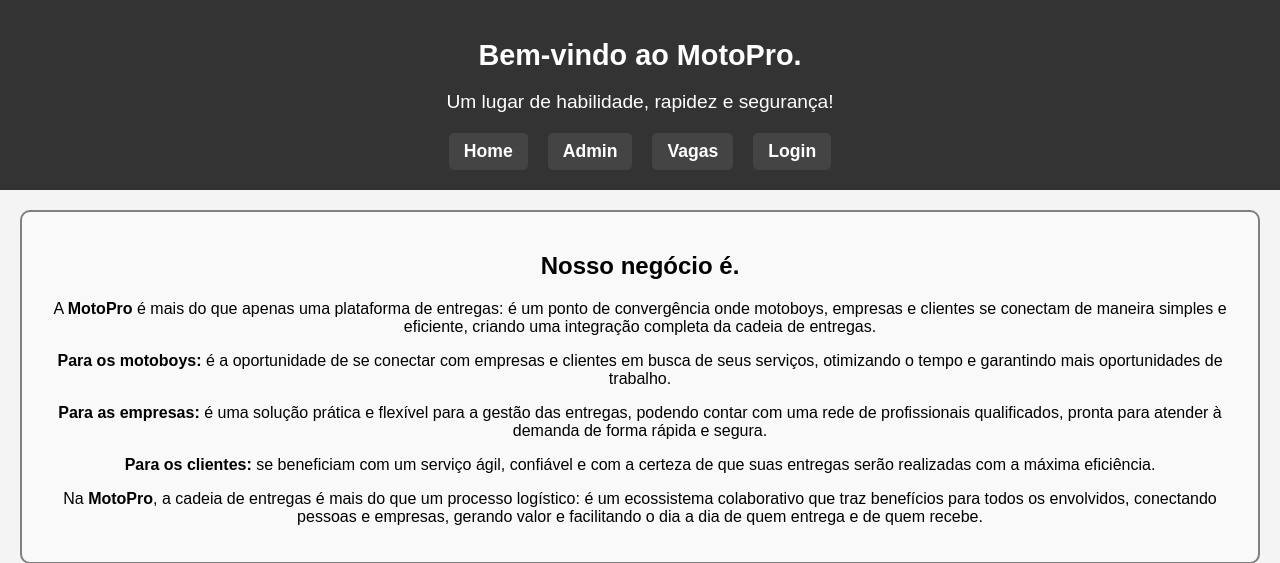
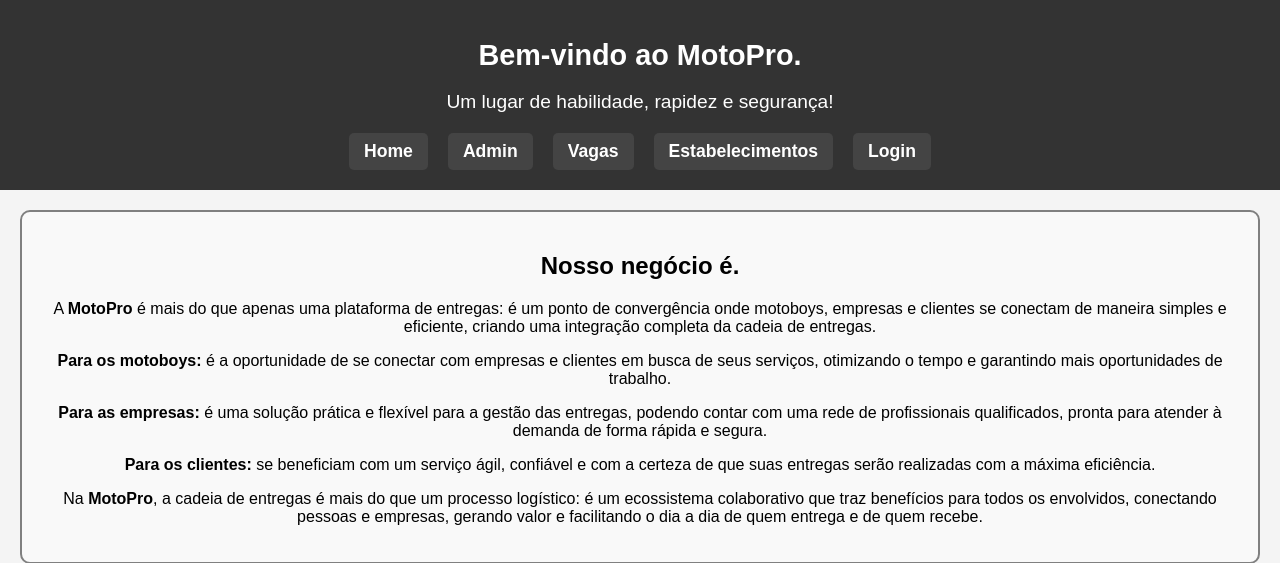
Before and after one commit to lbulegon/autentica, a Django app: page / in a window 1280 px wide. Shown: the top 563 px of the page. Run offline with Django 4.2, Linux system fonts and the light colour scheme.

Commit message:
add link

```diff
--- a/motopro/templates/base.html
+++ b/motopro/templates/base.html
@@ -107,6 +107,7 @@
             <a href="/">Home</a>
             <a href="/admin/">Admin</a>
             <a href="/vagas/">Vagas</a>
+            <a href="/estabelecimentos">Estabelecimentos</a>
             <a href="/api/login/">Login</a>
         </nav>
     </header>
--- a/motopro/templates/header.html
+++ b/motopro/templates/header.html
@@ -6,5 +6,6 @@
         <a href="/login/">Login</a>
         <a href="/">Home</a>
         <a href="/vagas/">Vagas</a>
+        <a href="/estabelecimentos">Estabelecimentos</a>
     </nav>
 </header>
```
